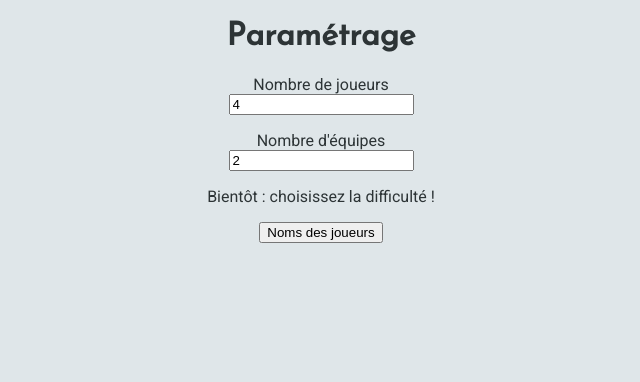
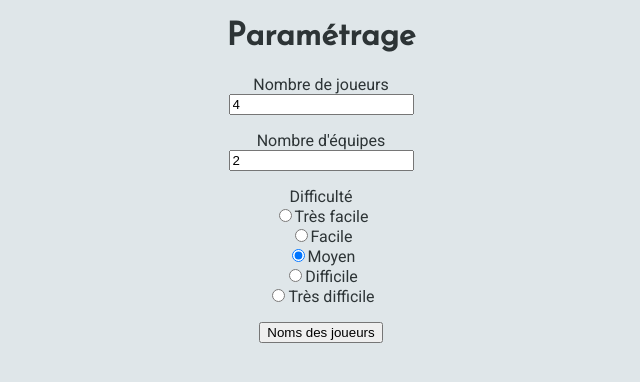
Before and after one commit to Alsciende/nameo-front, a Vue app: page / in a window 1280 px wide. Both pictures are taken after a click on the button "Commencer". Shown: the top 382 px of the page, without its empty margins (319-959 px from the left). Built offline with nearby package versions, Linux system fonts and the light colour scheme.

Commit message:
difficulty settings are back

```diff
--- a/src/components/SetParameters.vue
+++ b/src/components/SetParameters.vue
@@ -2,35 +2,30 @@
     <div>
         <h1>Paramétrage</h1>
         <p>
-            <label for="nbPlayersInput">Nombre de joueurs</label><br>
+            <label for="nbPlayersInput">Nombre de joueurs</label><br/>
             <input id="nbPlayersInput" type="number" v-model="nbPlayers">
         </p>
         <p>
-            <label for="nbTeamsInput">Nombre d'équipes</label><br>
+            <label for="nbTeamsInput">Nombre d'équipes</label><br/>
             <input id="nbTeamsInput" type="number" v-model="nbTeams">
         </p>
-        <!--
         <p>
-            <label>Difficulty</label>
+            <label>Difficulté</label><br/>
             <input type="radio" id="difficulty0" value="0" v-model="difficulty">
-            <label for="difficulty0">Very Easy</label>
+            <label for="difficulty0">Très facile</label>
             <br>
             <input type="radio" id="difficulty1" value="1" v-model="difficulty">
-            <label for="difficulty1">Easy</label>
+            <label for="difficulty1">Facile</label>
             <br>
             <input type="radio" id="difficulty2" value="2" v-model="difficulty">
-            <label for="difficulty2">Medium</label>
+            <label for="difficulty2">Moyen</label>
             <br>
             <input type="radio" id="difficulty3" value="3" v-model="difficulty">
-            <label for="difficulty3">Hard</label>
+            <label for="difficulty3">Difficile</label>
             <br>
             <input type="radio" id="difficulty4" value="4" v-model="difficulty">
-            <label for="difficulty4">Very Hard</label>
+            <label for="difficulty4">Très difficile</label>
             <br>
-        </p>
-        -->
-        <p>
-            Bientôt : choisissez la difficulté !
         </p>
         <p>
             <button @click="next">Noms des joueurs</button>
--- a/src/store/modules/players.js
+++ b/src/store/modules/players.js
@@ -95,7 +95,10 @@ const mutations = {
     state.currentPlayerId = null;
     state.currentTeamId = null;
     state.teamOrder = shuffle(keys(state.teams));
-    state.playerOrder = mapValues(state.teams, (team, teamId) => shuffle(teamPlayers(state)(teamId)));
+    state.playerOrder = mapValues(
+      state.teams,
+      (team, teamId) => shuffle(teamPlayers(state)(teamId))
+    );
   },
   next(state) {
     if (state.currentPlayerId) {
```
